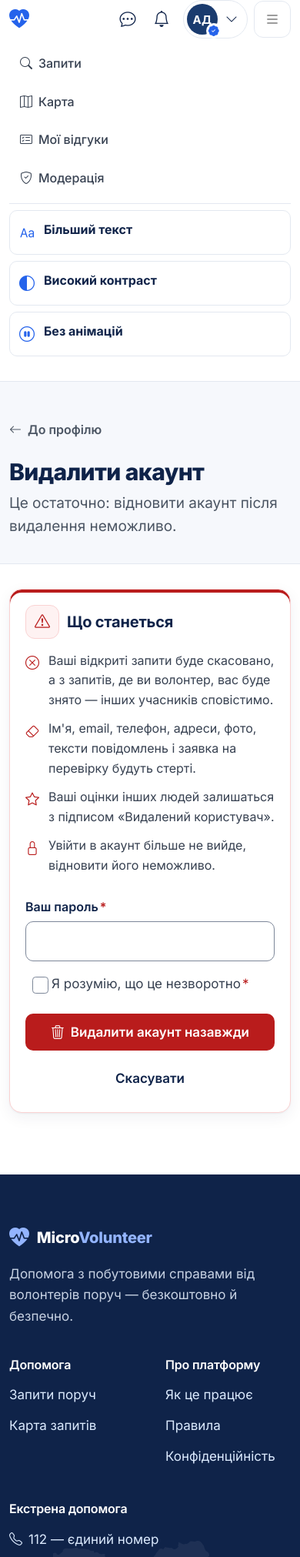
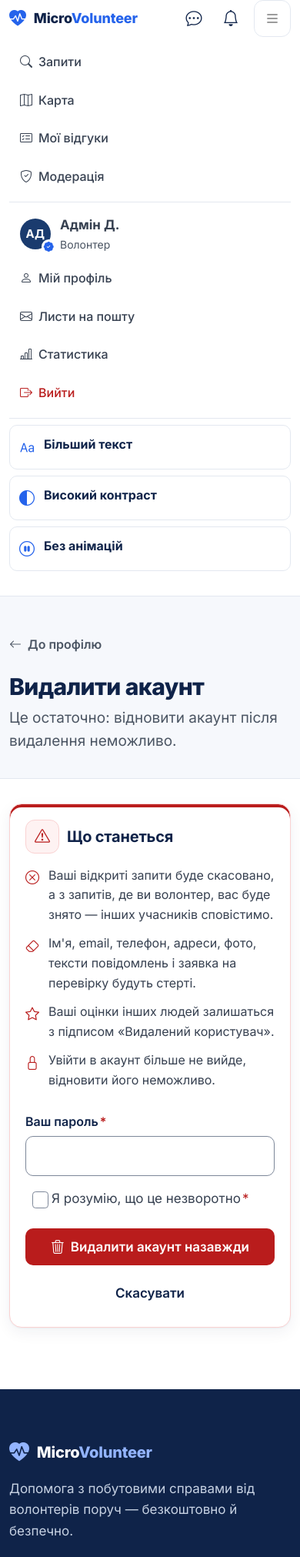
Before and after one commit to Jorik-creator/Micro-Volunteer-Diploma, a Django app: page /accounts/delete/ in a window 390 px wide, after a click that opens the changed part. Shown: the top 2023 px of the page at 77% size. Run offline with Django 5.2, Linux system fonts and the light colour scheme; a user stored in the database is signed in; data comes from the database, SQL or seed files in the repository; data that the repository does not hold is empty; some libraries are stand-ins or nearby versions.

Commit message:
fix(design): mobile header, consistent demo timeline, clearer email settings
- phones keep the MicroVolunteer wordmark; the profile menu moves into
  the hamburger so the bar is no longer crowded
- smaller verified badge placed outside the initials
- demo requests: published before the help, completed after it; real
  descriptions instead of 'Виконано.'
- lifecycle notes use words ('25 вересня') instead of dd.mm
- email settings: short titles with distinct explanations

Co-Authored-By: Claude Opus 5.5 <noreply@anthropic.com>

```diff
--- a/apps/core/test_visual_qa.py
+++ b/apps/core/test_visual_qa.py
@@ -9,6 +9,7 @@ from datetime import timedelta
 import pytest
 from django.contrib.auth.models import Group
 from django.utils import timezone
+from django.utils.formats import date_format
 
 from apps.accounts.forms import RecipientProfileForm
 from apps.accounts.permissions import MODERATORS_GROUP
@@ -190,7 +191,7 @@ class TestLifecycle:
     def test_completed_note(self):
         hr = HelpRequestFactory(status=Status.COMPLETED, completed_at=timezone.now())
         assert lifecycle_steps(hr, 1, review_pending=True)[3]["note"] == "залиште оцінку"
-        date = f"{timezone.localtime(hr.completed_at):%d.%m}"
+        date = date_format(timezone.localtime(hr.completed_at), "j E")
         assert lifecycle_steps(hr, 1)[3]["note"] == date
 
     def test_detail_page_asks_for_review_only_while_pending(self, client):
--- a/apps/notifications/forms.py
+++ b/apps/notifications/forms.py
@@ -2,12 +2,20 @@ from django import forms
 
 from .models import EmailPreferences
 
+LABELS = {
+    "responses": "Відгуки волонтерів",
+    "lifecycle": "Хід запиту",
+    "messages": "Повідомлення в розмовах",
+    "reviews": "Оцінки",
+    "nearby": "Запити поблизу",
+    "account": "Профіль і модерація",
+}
 HELP_TEXTS = {
-    "lifecycle": "Виконання, скасування запиту й нагадування перед допомогою",
-    "messages": "Коли в розмові з'являється нове повідомлення",
-    "reviews": "Коли вас оцінили або настав час залишити оцінку",
-    "nearby": "Нові запити у вашому радіусі — буває кілька на день",
-    "account": "Перевірка профілю та рішення модераторів",
+    "lifecycle": "Допомогу позначено виконаною, запит скасовано чи прострочено, нагадування",
+    "messages": "Коли вам пишуть у розмові щодо запиту (не частіше разу на 10 хвилин)",
+    "reviews": "Коли вас оцінили або настав час оцінити іншу сторону",
+    "nearby": "Нові запити у вашому радіусі й категоріях — буває кілька на день",
+    "account": "Рішення щодо перевірки профілю, модерації запитів і ваших скарг",
 }
 RESPONSES_HELP = {
     "recipient": "Коли волонтер відгукується на ваш запит",
@@ -31,6 +39,7 @@ class EmailPreferencesForm(forms.ModelForm):
         if user is not None and user.is_recipient:
             del self.fields["nearby"]
         for name, field in self.fields.items():
+            field.label = LABELS.get(name, field.label)
             field.help_text = (
                 RESPONSES_HELP.get(role, "") if name == "responses" else HELP_TEXTS[name]
             )
--- a/static/css/mv.css
+++ b/static/css/mv.css
@@ -234,9 +234,9 @@ button { font-family: inherit; }
 .mv-avatar--96 { width: 96px; height: 96px; font-size: 32px; }
 .mv-avatar--128 { width: 128px; height: 128px; font-size: 42px; }
 .mv-avatar__badge { /* ~35% of the avatar, pushed outside so initials stay readable */
-  position: absolute; right: -3px; bottom: -3px; width: 16px; height: 16px; border-radius: 50%;
+  position: absolute; right: -5px; bottom: -4px; width: 15px; height: 15px; border-radius: 50%;
   background: #fff; box-shadow: 0 0 0 2px #fff; display: grid; place-items: center;
-  color: var(--mv-blue-600); font-size: 14px; line-height: 1;
+  color: var(--mv-blue-600); font-size: 13px; line-height: 1;
 }
 .mv-avatar--56 .mv-avatar__badge { width: 20px; height: 20px; font-size: 18px; }
 .mv-avatar--96 .mv-avatar__badge, .mv-avatar--128 .mv-avatar__badge { width: 32px; height: 32px; font-size: 26px; right: 2px; bottom: 2px; }
@@ -654,11 +654,18 @@ html.a11y-calm-mode *, html.a11y-calm-mode *::before, html.a11y-calm-mode *::aft
 .mv-link-btn--sm { font-size: 15px; }
 .mv-meta li.is-negative > i { color: var(--mv-warning); }
 /* Narrow phones: keep the logged-in navbar on one row */
-@media (max-width: 419.98px) {
-  .mv-nav .mv-brand span { display: none; }
+/* Phones: profile menu moves into the hamburger, the wordmark stays */
+.mv-user-in-menu { display: none; }
+@media (max-width: 575.98px) {
+  .mv-user-in-bar { display: none; }
+  .mv-user-in-menu { display: block; border-top: 1px solid var(--mv-line); margin-top: 8px; padding-top: 12px; }
+  .mv-user-in-menu__head { display: flex; gap: 12px; align-items: center; padding: 4px 14px 8px; }
+  .mv-user-in-menu__head > span { display: grid; }
+  .mv-nav .mv-brand { font-size: 18px; }
+  .mv-nav .mv-brand i { font-size: 22px; }
   .mv-nav .container { padding-inline: 12px; }
-  .mv-icon-btn { width: 40px; }
 }
+@media (max-width: 359.98px) { .mv-nav .mv-brand span { display: none; } }
 /* crispy wraps each error in <p>/<strong>: keep the icon on the same line */
 .invalid-feedback > p, .invalid-feedback > strong { display: inline; margin: 0; }
 
@@ -687,3 +694,7 @@ html.a11y-calm-mode *, html.a11y-calm-mode *::before, html.a11y-calm-mode *::aft
 /* Hero/CTA buttons stretch on phones */
 @media (max-width: 575.98px) { .mv-hero .mv-cluster > .mv-btn, .mv-cta .mv-btn { width: 100%; } }
 .mv-nowrap { white-space: nowrap; }
+
+/* Long values (emails, links) break nicely instead of mid-word overflow */
+.mv-summary > dd, .mv-meta li { overflow-wrap: anywhere; }
+.mv-nav .mv-user-in-menu .nav-link.mv-link-btn--danger { color: var(--mv-danger); }
--- a/templates/base.html
+++ b/templates/base.html
@@ -65,7 +65,7 @@
             <i class="bi bi-bell" aria-hidden="true"></i>
             <span class="mv-count{% if not unread_count %} d-none{% endif %}" id="notification-badge" aria-live="polite">{{ unread_count|default:0 }}</span>
           </a>
-          <div class="dropdown ms-1">
+          <div class="dropdown ms-1 mv-user-in-bar">
             <button type="button" class="mv-user-btn" data-bs-toggle="dropdown" aria-expanded="false" aria-label="Меню профілю">
               {% avatar user 40 %}
               <span class="d-none d-xl-inline">{{ user|short_name }}</span>
@@ -115,6 +115,23 @@
             <li class="nav-item"><a class="{% nav_class 'moderation:queue' %}" href="{% url 'moderation:queue' %}"><i class="bi bi-shield-check" aria-hidden="true"></i>Модерація</a></li>
             {% endif %}
           </ul>
+          {% if user.is_authenticated %}
+          <div class="mv-user-in-menu">
+            <div class="mv-user-in-menu__head">{% avatar user 40 %}<span><strong>{{ user|short_name }}</strong><span class="mv-micro">{{ user.get_user_type_display|default:"Адміністратор" }}</span></span></div>
+            <ul class="navbar-nav">
+              <li class="nav-item"><a class="{% nav_class 'accounts:profile' %}" href="{% url 'accounts:profile' %}"><i class="bi bi-person" aria-hidden="true"></i>Мій профіль</a></li>
+              <li class="nav-item"><a class="{% nav_class 'notifications:email-settings' %}" href="{% url 'notifications:email-settings' %}"><i class="bi bi-envelope" aria-hidden="true"></i>Листи на пошту</a></li>
+              {% if user.is_staff or is_moderator %}
+              <li class="nav-item"><a class="{% nav_class 'stats:dashboard' %}" href="{% url 'stats:dashboard' %}"><i class="bi bi-bar-chart-line" aria-hidden="true"></i>Статистика</a></li>
+              {% endif %}
+              <li class="nav-item">
+                <form method="post" action="{% url 'accounts:logout' %}" class="m-0">{% csrf_token %}
+                  <button type="submit" class="nav-link mv-link-btn--danger border-0 bg-transparent"><i class="bi bi-box-arrow-right" aria-hidden="true"></i>Вийти</button>
+                </form>
+              </li>
+            </ul>
+          </div>
+          {% endif %}
           <div class="mv-a11y-in-menu" role="group" aria-label="Зручність сайту">
             <button type="button" class="mv-a11y-option" data-a11y-toggle="largeText" aria-pressed="false"><i class="bi bi-type" aria-hidden="true"></i><span><strong>Більший текст</strong></span></button>
             <button type="button" class="mv-a11y-option" data-a11y-toggle="highContrast" aria-pressed="false"><i class="bi bi-circle-half" aria-hidden="true"></i><span><strong>Високий контраст</strong></span></button>
```
Also changed, not shown: apps/core/demo.py (+17 -3 lines), apps/requests/views.py (+5 -3 lines).
